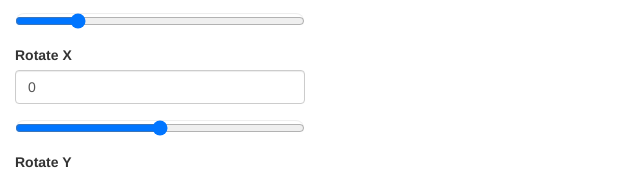
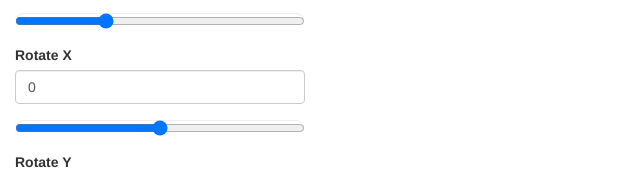
Before and after one commit to richardcornish/css-transformy-thingy, a plain HTML site: page index.html in a window 1280 px wide. Shown: the part 1549-1724 px from the top of the page, 0-640 px from the left. Drawn offline with nearby package versions, Linux system fonts and the light colour scheme.

Commit message:
Added better defaults

```diff
--- a/index.html
+++ b/index.html
@@ -58,22 +58,22 @@
                         <div class="field">
                             <label for="input-border-radius">Border radius</label>
                             <input type="number" class="value form-control" value="20" id="input-border-radius">
-                            <input type="range" value="20" min="0" max="500" step="1" class="range range-border-radius">
+                            <input type="range" value="20" min="0" max="200" step="1" class="range range-border-radius">
                         </div>
                         <div class="field">
                             <label for="input-rotate">Rotate</label>
                             <input type="number" class="value form-control" value="0" id="input-rotate">
-                            <input type="range" value="0" min="0" max="500" step="1" class="range range-rotate">
+                            <input type="range" value="0" min="-720" max="720" step="1" class="range range-rotate">
                         </div>
                         <div class="field">
                             <label for="input-scale-x">Scale X</label>
                             <input type="text" class="value form-control" value="1" id="input-scale-x">
-                            <input type="range" value="1" min="0" max="5" step=".1" class="range range-scale-x">
+                            <input type="range" value="1" min="-5" max="5" step=".1" class="range range-scale-x">
                         </div>
                         <div class="field">
                             <label for="input-scale-y">Scale Y</label>
                             <input type="text" class="value form-control" value="1" id="input-scale-y">
-                            <input type="range" value="1" min="0" max="5" step=".1" class="range range-scale-y">
+                            <input type="range" value="1" min="-5" max="5" step=".1" class="range range-scale-y">
                         </div>
                         <div class="field">
                             <label for="input-translate-x">Translate X</label>
@@ -103,7 +103,7 @@
                         <div class="field">
                             <label for="input-perspective">Perspective</label>
                             <input type="number" class="value form-control" value="200" id="input-perspective">
-                            <input type="range" value="200" min="1" max="1000" step="1" class="range range-perspective">
+                            <input type="range" value="300" min="0" max="1000" step="1" class="range range-perspective">
                         </div>
                         <div class="field">
                             <label for="input-rotate-x">Rotate X</label>
--- a/style.css
+++ b/style.css
@@ -17,19 +17,6 @@ body {
     width: 300px;
     height: 300px;
     background-image: linear-gradient(#F59331, #C27427);
-}
-
-.box:hover {
-    animation: opacity .25s ease infinite alternate;
-}
-
-@keyframes opacity {
-    0% {
-        opacity: 1
-    }
-    100% {
-        opacity: .9
-    }
 }
 
 input {
```
